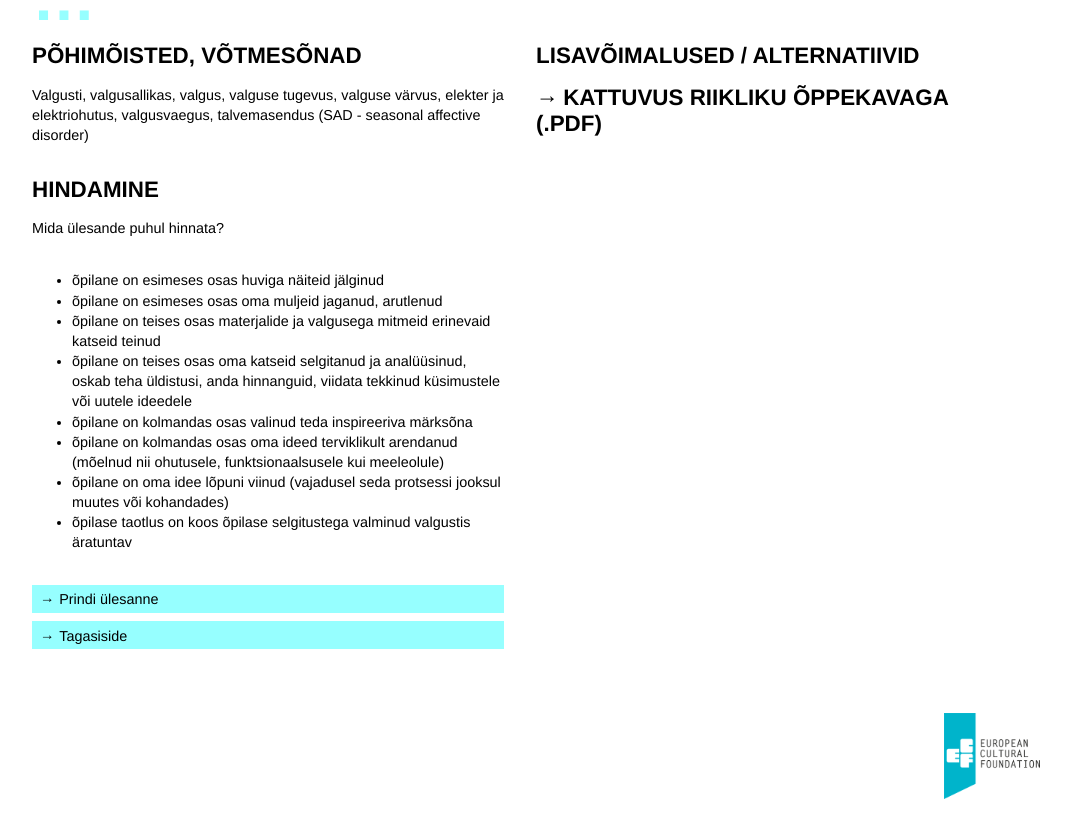
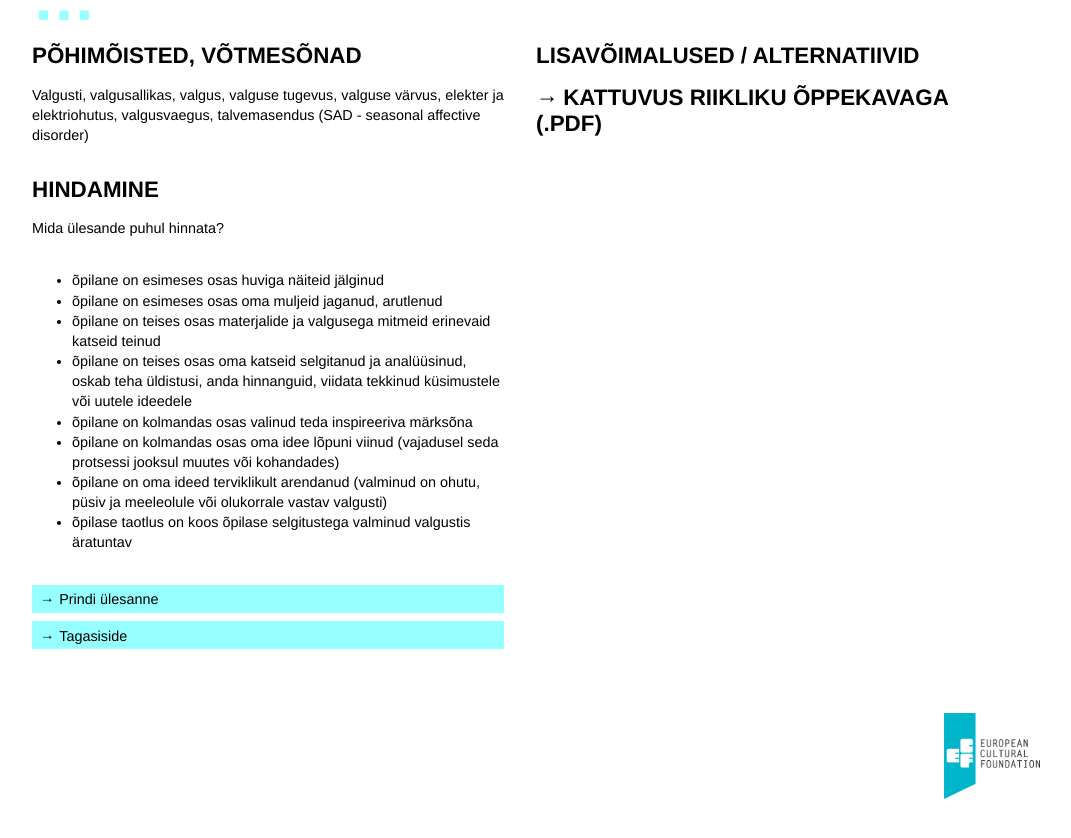
Before and after one commit to ruumiharidus/ruumiharidus.github.io, a Jekyll site: the page built from _posts/2015-12-18-saagu-valgus.md, in a window 1280 px wide and 900 px high, scrolled down 3318 px. Shown: the top 838 px of the window, without its empty margins (104-1175 px from the left). Built offline with Jekyll 4.4.1, drawn with Linux system fonts in a browser that asks for light colours; nearby versions of some CDN libraries.

Commit message:
Updated 2015-12-18-saagu-valgus.md

```diff
--- a/_posts/2015-12-18-saagu-valgus.md
+++ b/_posts/2015-12-18-saagu-valgus.md
@@ -78,14 +78,16 @@ Valgusti, valgusallikas, valgus, valguse tugevus, valguse värvus, elekter ja el
 
 #### Hindamine
 Mida ülesande puhul hinnata?
+
 - õpilane on esimeses osas huviga näiteid jälginud
 - õpilane on esimeses osas oma muljeid jaganud, arutlenud
 - õpilane on teises osas materjalide ja valgusega mitmeid erinevaid katseid teinud
 - õpilane on teises osas oma katseid selgitanud ja analüüsinud, oskab teha üldistusi, anda hinnanguid, viidata tekkinud küsimustele või uutele ideedele
 - õpilane on kolmandas osas valinud teda inspireeriva märksõna
-- õpilane on kolmandas osas oma ideed terviklikult arendanud (mõelnud nii ohutusele, funktsionaalsusele kui meeleolule)
-- õpilane on oma idee lõpuni viinud (vajadusel seda protsessi jooksul muutes või kohandades)
+- õpilane on kolmandas osas oma idee lõpuni viinud (vajadusel seda protsessi jooksul muutes või kohandades)
+- õpilane on oma ideed terviklikult arendanud (valminud on ohutu, püsiv ja meeleolule või olukorrale vastav valgusti)
 - õpilase taotlus on koos õpilase selgitustega valminud valgustis äratuntav
+
 
 [Prindi ülesanne](){:class='do-print'}
 [Tagasiside]({{ site.baseurl }}/assets/documents/hello.pdf)
```
